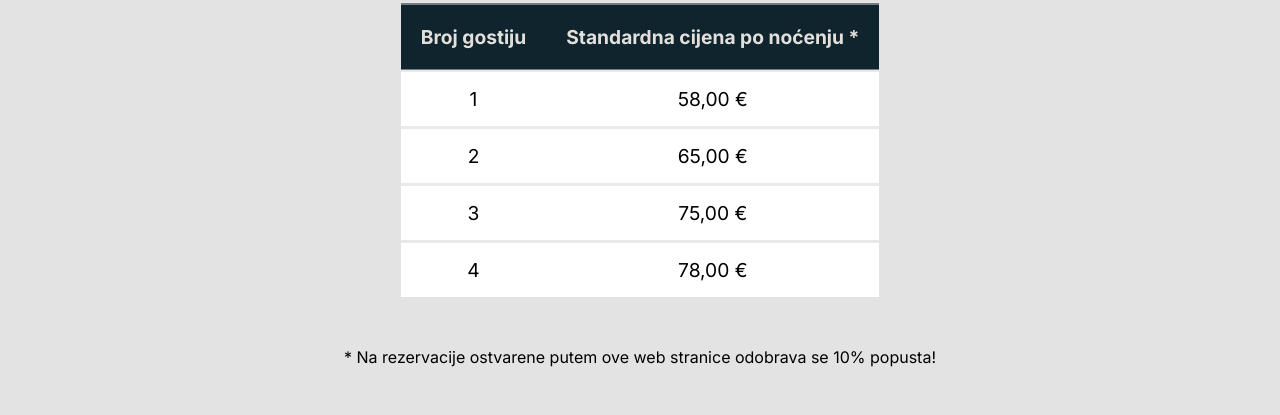
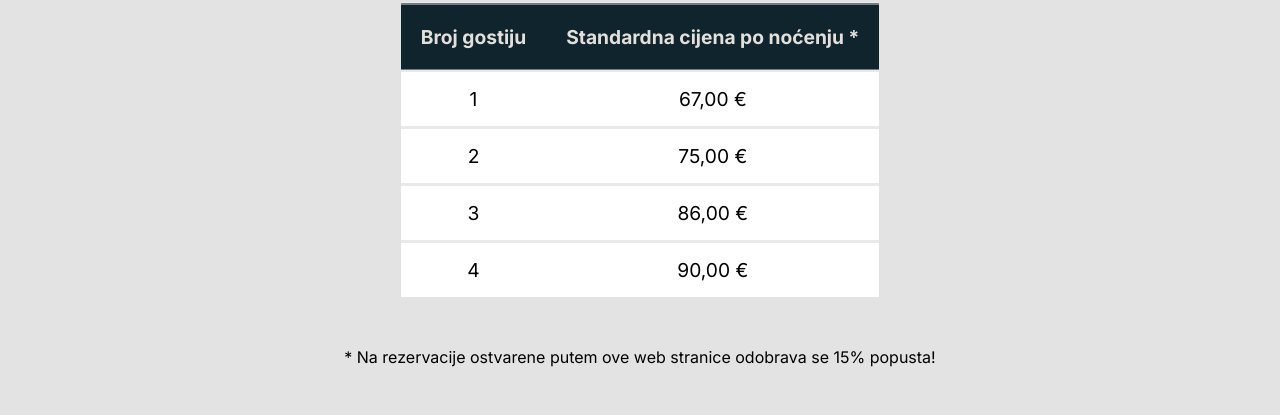
Before and after one commit to CroAnna/Guesthouse-Marina, a React (Create React App) app: page /cjenik in a window 1280 px wide. Shown: the part 210-625 px from the top of the page. Built offline with nearby package versions, Linux system fonts and the light colour scheme; a web font is replaced by a local one.

Commit message:
[FIX] updated prices

```diff
--- a/public/assets/locales/en/translation.json
+++ b/public/assets/locales/en/translation.json
@@ -92,7 +92,7 @@
   "pricelist_info_7": "contact us",
   "number_of_guests": "Number of guests",
   "price_per_night": "Standard price per night",
-  "discount": "A 10% discount is granted on reservations made through this website!",
+  "discount": "A 15% discount is granted on reservations made through this website!",
   "step_one": "1. Send us an inquiry",
   "step_one_msg_1": "Send us an inquiry using the following contact form, by e-mail or by telephone with all information (name and surname, e-mail, mobile phone number, dates of arrival and departure and message) and we will contact you as soon as possible.",
   "step_one_msg_2": "Find information about the price and cancellation conditions ",
--- a/public/assets/locales/hr/translation.json
+++ b/public/assets/locales/hr/translation.json
@@ -82,7 +82,7 @@
   "pets_allowed": "Dozvoljen je boravak kućnih ljubimaca i ne naplaćuje se.",
   "no_smoking": "Pušenje u apartmanu nije dozvoljeno.",
   "no_parties": " U ovom objektu nije moguće održavanje momačkih, djevojačkih i sličnih zabava.",
-  "pricelist_info_1": "Cijena je za 1 noć, a u nju je uključeno sve što apartman nudi, bez dodatnih troskova.",
+  "pricelist_info_1": "Cijena je za 1 noć, a u nju je uključeno sve što apartman nudi, bez dodatnih troškova.",
   "pricelist_info_2": "  Dolazak u kuću za odmor / studio apartman Marina je predviđen od 15:00 do 20:00, a odlazak do 11:00.",
   "pricelist_info_3": "Akontacija je cijena jednog noćenja.",
   "pricelist_info_4": "Otkaz rezervacije do 7 dana prije dolaska - povrat predujma (umanjen za troškove prijenosa).",
@@ -91,7 +91,7 @@
   "pricelist_info_7": "kontaktirate",
   "number_of_guests": "Broj gostiju",
   "price_per_night": "Standardna cijena po noćenju",
-  "discount": "Na rezervacije ostvarene putem ove web stranice odobrava se 10% popusta!",
+  "discount": "Na rezervacije ostvarene putem ove web stranice odobrava se 15% popusta!",
   "step_one": "1. Pošaljite nam upit",
   "step_one_msg_1": " Pošaljite nam upit korištenjem sljedećeg kontakt formulara, e-mailom ili telefonom sa svim podacima (ime i prezime, e-mail, broj mobitela, datumi dolaska i odlaska i poruka) i kontaktirat ćemo Vas u nakraćem mogućem roku.",
   "step_one_msg_2": "Podatke o cijeni i uvjetima otkazivanja pronađite ",
--- a/src/Components/PriceTable.jsx
+++ b/src/Components/PriceTable.jsx
@@ -20,19 +20,19 @@ const PriceTable = () => {
         <tbody>
           <tr>
             <td>1</td>
-            <td>58,00 €</td>
+            <td>67,00 €</td>
           </tr>
           <tr>
             <td>2</td>
-            <td>65,00 €</td>
+            <td>75,00 €</td>
           </tr>
           <tr>
             <td>3</td>
-            <td>75,00 €</td>
+            <td>86,00 €</td>
           </tr>
           <tr>
             <td>4</td>
-            <td>78,00 €</td>
+            <td>90,00 €</td>
           </tr>
         </tbody>
       </table>
```
